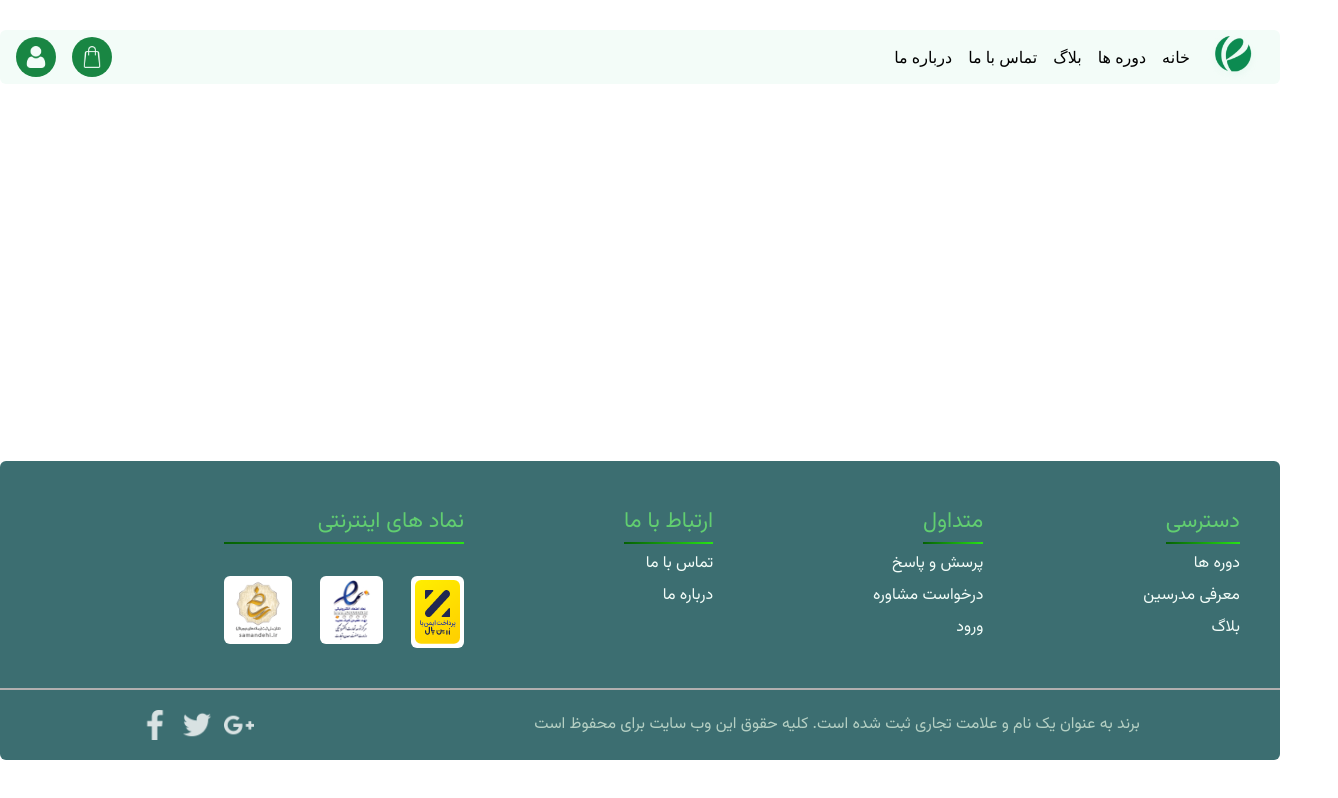
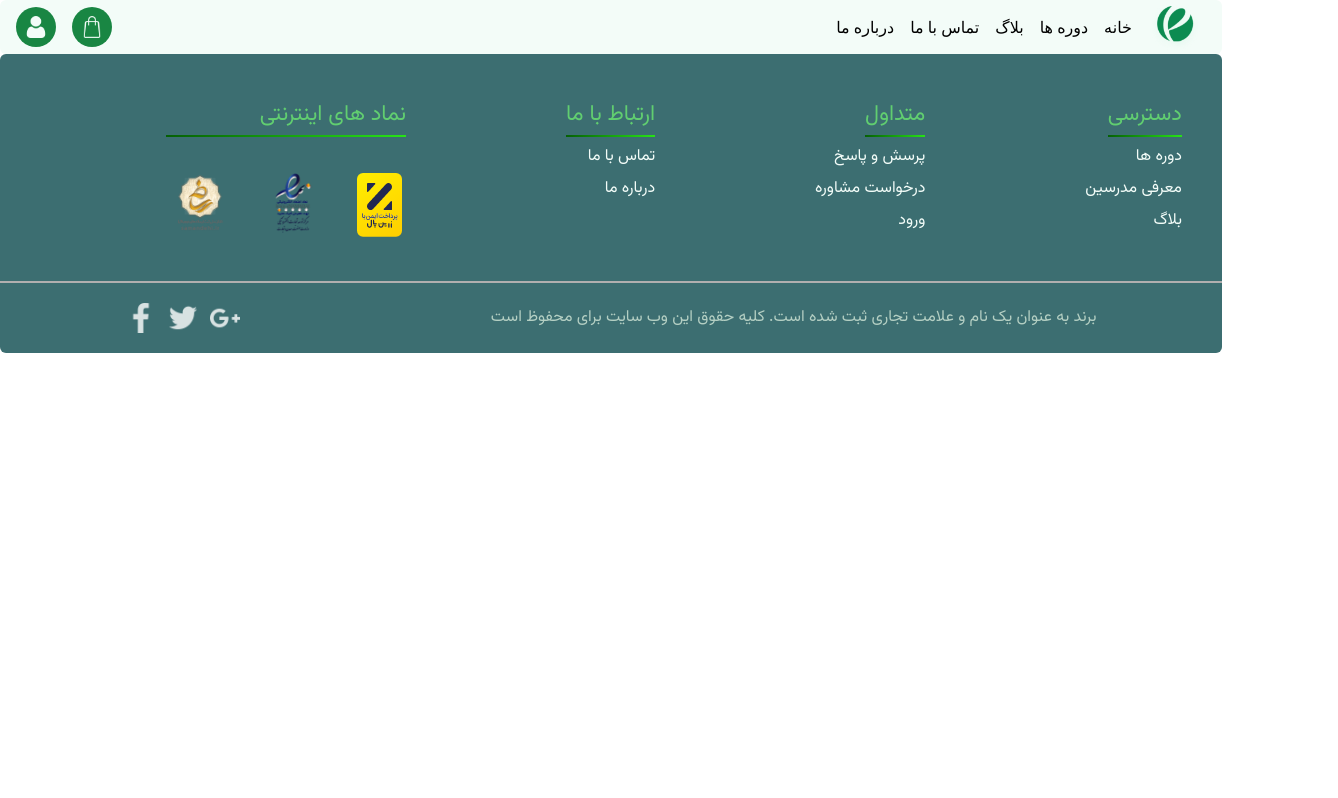
Before and after one commit to MJavadDe/e-commerc-, a Next.js app: page / in a window 1280 px wide. Shown: the whole page, 1338 px wide, since content can reach past the window. Built offline with nearby package versions, Linux system fonts and the light colour scheme.

Commit message:
update-tailwind.config.js

```diff
--- a/Components/footer&components/Footer.jsx
+++ b/Components/footer&components/Footer.jsx
@@ -4,7 +4,7 @@ import FooterTop from './components/FooterTop';
 
 const Footer = () => {
     return (
-        <div className='bottom-[40px] rounded-md flex flex-col md:flex-wrap text-[#F2FCF8] absolute font-vazir bg-[#3C6E71] w-full'>
+        <div className='bottom-[40px] rounded-md flex flex-col md:flex-wrap text-[#F2FCF8] font-vazir bg-[#3C6E71] w-full'>
            <FooterTop/>
 
             <FooterBottom/>
--- a/Components/navbar/Navbar.jsx
+++ b/Components/navbar/Navbar.jsx
@@ -7,7 +7,7 @@ import "public/logo.png";
 
 const Navbar = () => {
   return (
-    <div className="bg-[#F3FCF8] top-[30px] absolute flex justify-between px-4 w-full rounded-md">
+    <div className="bg-[#F3FCF8] top-[30px] flex justify-between px-4 w-full rounded-md">
       <div className="grid grid-flow-col gap-4 items-center">
         <Link href="/">
           <Button children={<img src="logo.png"></img>} />
--- a/tailwind.config.js
+++ b/tailwind.config.js
@@ -5,14 +5,18 @@ module.exports = {
     "./pages/**/*.{js,ts,jsx,tsx}",
     "./Components/**/*.{js,ts,jsx,tsx}",
     "./Commons/**/*.{js,ts,jsx,tsx}",
-
   ],
   theme: {
+    colors: {
+      primary: "#3C6E71",
+      secondary: "#198643",
+      // : "#F3FCF8",
+    },
     extend: {
-      fontFamily :{
-        vazir : "Vazirmatn"
-      }
+      fontFamily: {
+        vazir: "Vazirmatn",
+      },
     },
   },
   plugins: [],
-}
+};
```
